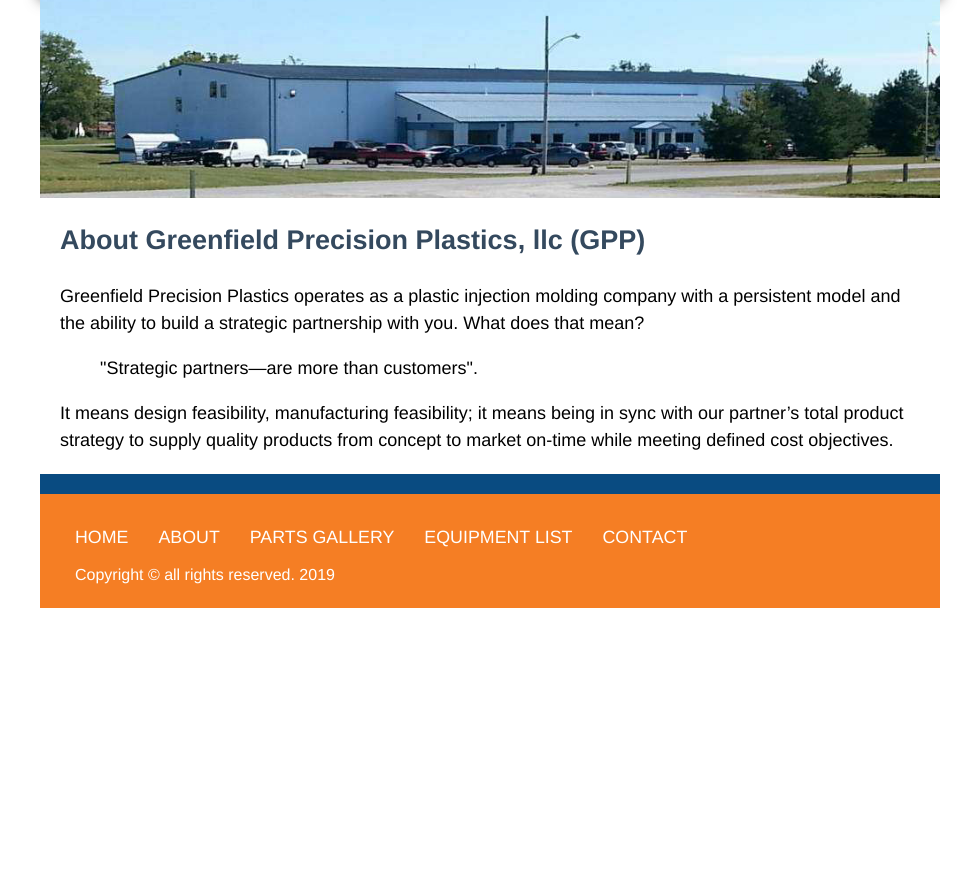
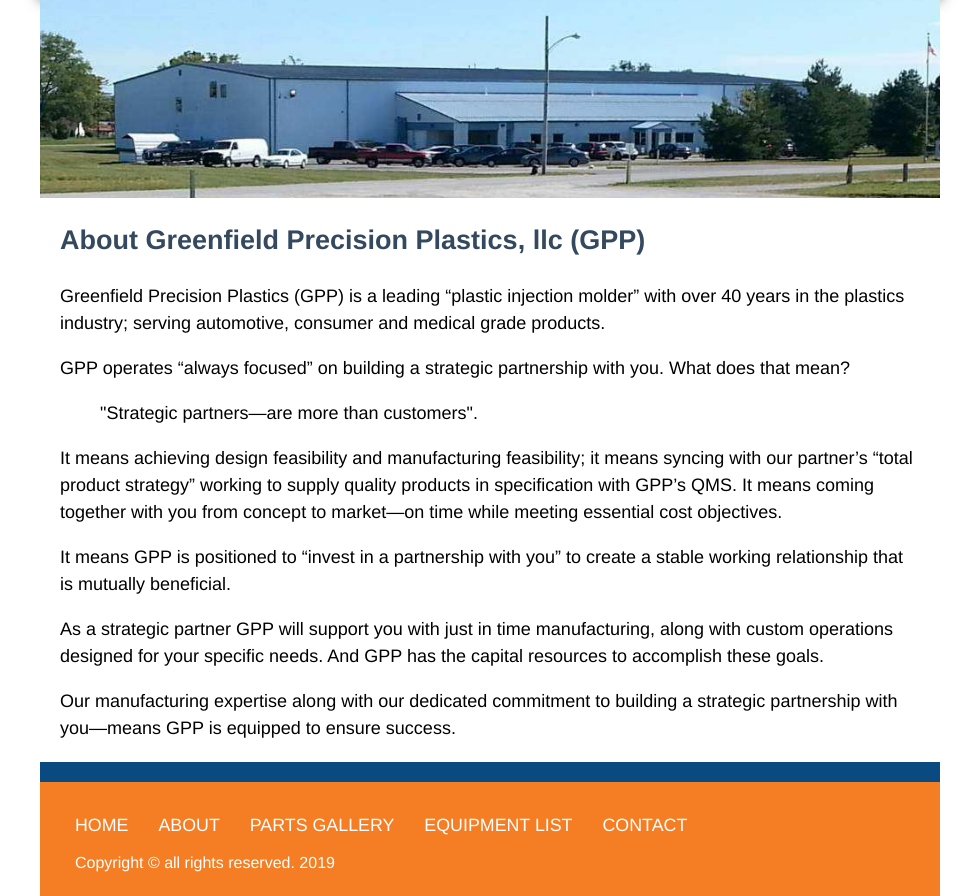
Before and after one commit to jdkarns/gpp, a PHP site: page /about.php in a window 1280 px wide. Shown: the part 951-1847 px from the top of the page, without its empty margins (150-1129 px from the left). Before the commit the page ends 1559 px from the top, so only its background shows below. Run offline with PHP 8.4, Linux system fonts and the light colour scheme.

Commit message:
changed about us copy write

```diff
--- a/about.php
+++ b/about.php
@@ -32,20 +32,34 @@ include_once "includes/header-nav.inc";
             <div>
                 <h2>About Greenfield Precision Plastics, llc (GPP)</h2>
                 <p>
-                    Greenfield Precision Plastics operates as a plastic injection molding company with a persistent
-                    model and the ability to build a strategic partnership with you. What does that mean?
+                    Greenfield Precision Plastics (GPP) is a leading “plastic injection molder” with over 40 years in
+                    the plastics industry; serving automotive, consumer and medical grade products.
+                </p>
+                <p>
+                    GPP operates “always focused” on building a strategic partnership with you. What does that mean?
                 </p>
                 <blockquote>
                     "Strategic partners—are more than customers".
                 </blockquote>
                 <p>
-                    It means design feasibility, manufacturing feasibility; it means being in sync with our partner’s
-                    total product strategy to supply quality products from concept to market on-time while meeting defined cost objectives.
+                    It means achieving design feasibility and manufacturing feasibility; it means syncing with our
+                    partner’s “total product strategy” working to supply quality products in specification with GPP’s
+                    QMS. It means coming together with you from concept to market—on time while meeting essential cost
+                    objectives.
                 </p>
-                <!-- <p>
-                    Our capabilities include high quality parts and assemblies with short lead times while offering
-                    competitive prices. We look forward to developing our partnership with you.
-                </p> -->
+                <p>
+                    It means GPP is positioned to “invest in a partnership with you” to create a stable working
+                    relationship that is mutually beneficial.
+                </p>
+                <p>
+                    As a strategic partner GPP will support you with just in time manufacturing, along with custom
+                    operations designed for your specific needs. And GPP has the capital resources to accomplish these
+                    goals.
+                </p>
+                <p>
+                    Our manufacturing expertise along with our dedicated commitment to building a strategic partnership
+                    with you—means GPP is equipped to ensure success.
+                </p>
             </div>
         </article>
 
```
